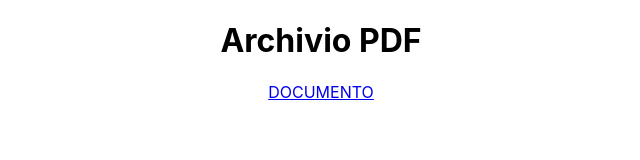
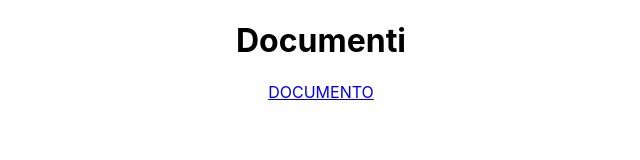
Before and after one commit to edncodeismad/documenti, a React (Create React App) app: page / in a window 1280 px wide. Shown: the top 160 px of the page, without its empty margins (319-959 px from the left). Built offline with nearby package versions, Linux system fonts and the light colour scheme.

Commit message:
Update App.js

```diff
--- a/src/App.js
+++ b/src/App.js
@@ -5,7 +5,7 @@ import Downloads from './pages/Downloads';
 function App() {
   return (
     <div className="App">
-      <h1>Archivio PDF</h1>
+      <h1>Documenti</h1>
       <Downloads/>
     </div>
   );
```
